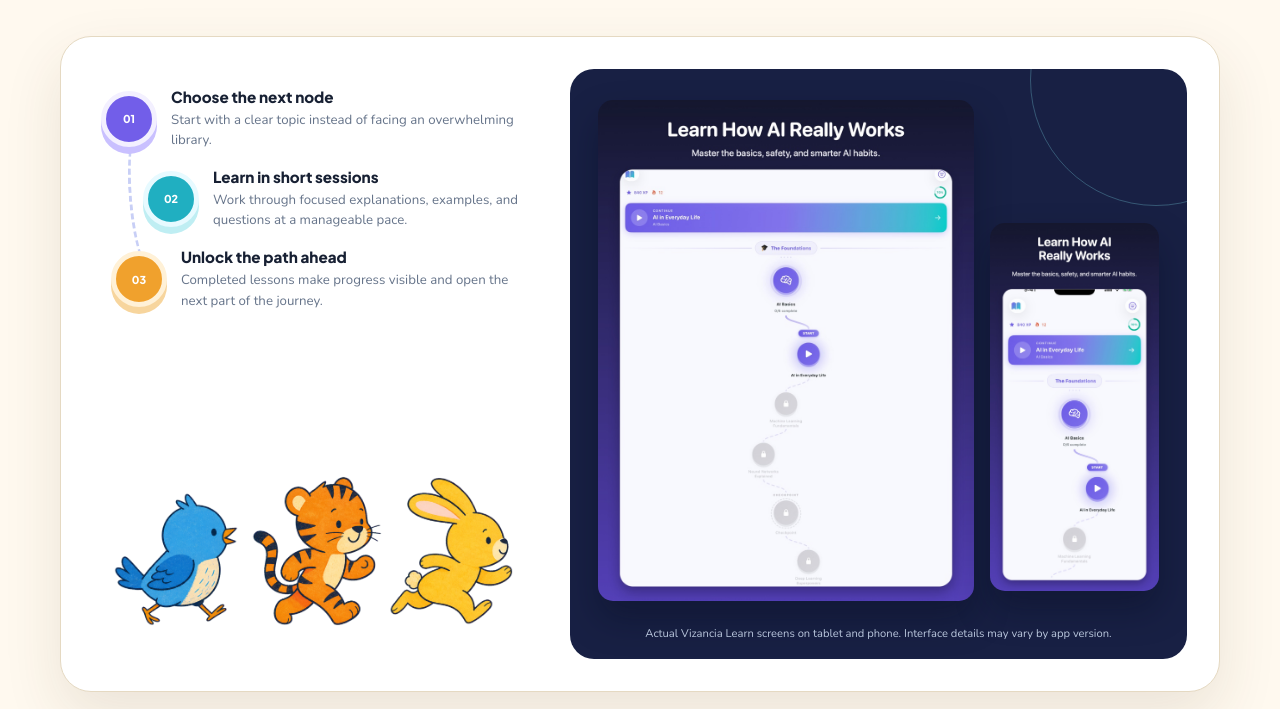
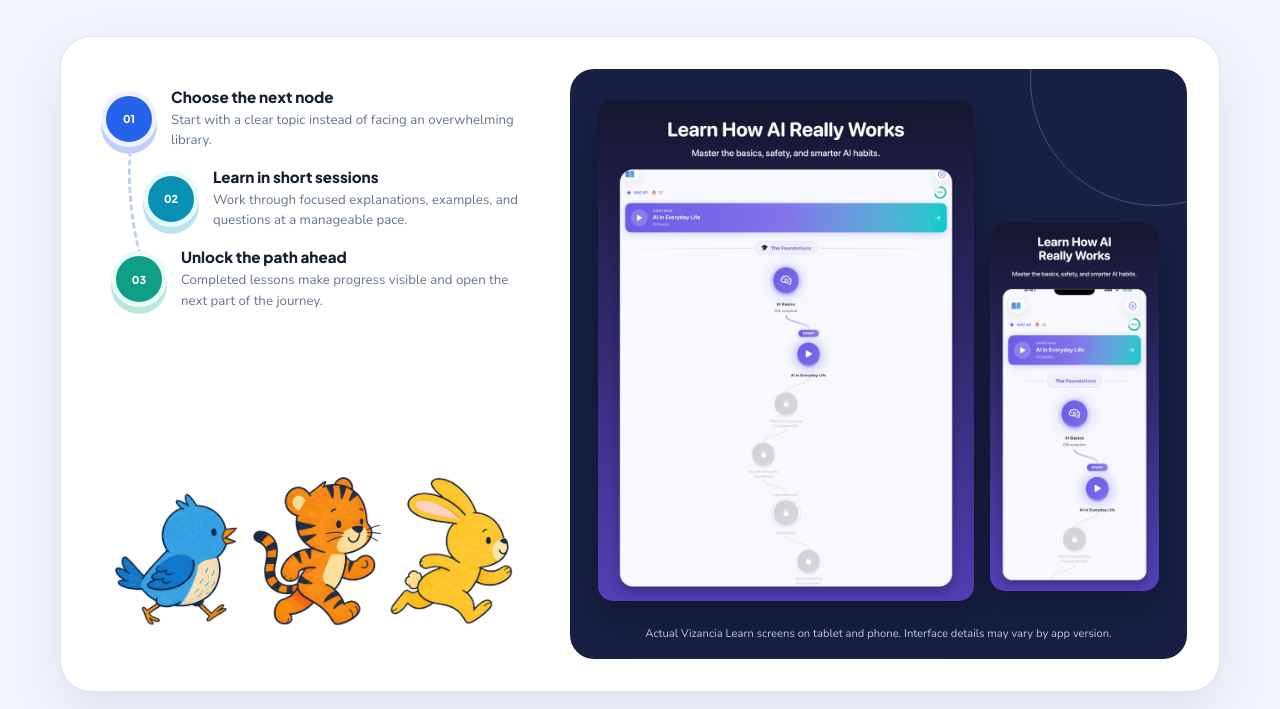
Before and after one commit to Odin686/-vizancia-site, a website: page index.html in a window 1280 px wide. Shown: the part 4931-5640 px from the top of the page. Drawn offline with Linux system fonts and the light colour scheme.

Commit message:
Align Learn section with site palette

```diff
--- a/assets/home.css
+++ b/assets/home.css
@@ -177,20 +177,20 @@ picture.media-frame > img { object-fit: cover; object-position: var(--media-posi
 .campus-route-grid span { grid-row: 1 / 3; display: grid; place-items: center; width: 46px; height: 46px; border-radius: 13px; background: rgba(114,217,232,.13); color: #89e7f2; font: 800 .73rem "Plus Jakarta Sans", sans-serif; }
 .campus-route-grid strong { color: #fff; font: 800 .91rem "Plus Jakarta Sans", sans-serif; }
 .campus-route-grid p { margin: 0; color: #bdc9dc; font-size: .8rem; line-height: 1.5; }
-.learn-path-section { overflow: hidden; border-block: 1px solid #eadfc8; background: #fff9ef; }
+.learn-path-section { overflow: hidden; border-block: 1px solid var(--pro-line); background: #f3f6ff; }
 .learn-path-intro { display: grid; grid-template-columns: minmax(0, .9fr) minmax(320px, .6fr); gap: 64px; align-items: end; margin-bottom: 40px; }
 .learn-path-intro h2 { margin: 0; color: var(--pro-ink); font: 800 clamp(2.15rem, 4.4vw, 3.7rem)/1.06 "Plus Jakarta Sans", sans-serif; letter-spacing: -.055em; }
 .learn-path-intro > p { margin: 0 0 5px; color: #5f6d82; font-size: 1.02rem; line-height: 1.75; }
-.learn-path-board { display: grid; grid-template-columns: minmax(0, .84fr) minmax(420px, 1.16fr); gap: 30px; overflow: hidden; padding: 32px; border: 1px solid #e5d9c2; border-radius: 31px; background: #fff; box-shadow: 0 24px 60px rgba(77, 57, 24, .11); }
+.learn-path-board { display: grid; grid-template-columns: minmax(0, .84fr) minmax(420px, 1.16fr); gap: 30px; overflow: hidden; padding: 32px; border: 1px solid #d9e3f1; border-radius: 31px; background: #fff; box-shadow: var(--pro-shadow); }
 .learn-path-copy { display: flex; min-width: 0; flex-direction: column; padding: 18px 8px 0; }
 .learn-path-steps { position: relative; display: grid; gap: 16px; margin: 0; padding: 0; list-style: none; }
-.learn-path-steps::before { content: ""; position: absolute; top: 28px; bottom: 28px; left: 28px; width: 42px; border-left: 3px dashed #c8cff6; border-radius: 50%; transform: rotate(-5deg); }
+.learn-path-steps::before { content: ""; position: absolute; top: 28px; bottom: 28px; left: 28px; width: 42px; border-left: 3px dashed #b9cdf7; border-radius: 50%; transform: rotate(-5deg); }
 .learn-path-steps li { position: relative; z-index: 1; display: grid; grid-template-columns: 56px 1fr; gap: 14px; align-items: center; max-width: 470px; }
 .learn-path-steps li:nth-child(2) { margin-left: 42px; }
 .learn-path-steps li:nth-child(3) { margin-left: 10px; }
-.learn-path-steps span { display: grid; place-items: center; width: 56px; height: 56px; border: 5px solid #f3f0ff; border-radius: 50%; background: #725ee9; color: #fff; box-shadow: 0 7px 0 #c9c0ff; font: 800 .68rem "Plus Jakarta Sans", sans-serif; }
-.learn-path-steps li:nth-child(2) span { border-color: #e7faff; background: #20afc1; box-shadow: 0 7px 0 #bfeef3; }
-.learn-path-steps li:nth-child(3) span { border-color: #fff1d7; background: #f0a12d; box-shadow: 0 7px 0 #f7d59d; }
+.learn-path-steps span { display: grid; place-items: center; width: 56px; height: 56px; border: 5px solid var(--pro-lavender); border-radius: 50%; background: var(--pro-blue); color: #fff; box-shadow: 0 7px 0 #bfd0fa; font: 800 .68rem "Plus Jakarta Sans", sans-serif; }
+.learn-path-steps li:nth-child(2) span { border-color: #e7f8fb; background: var(--pro-cyan); box-shadow: 0 7px 0 #b9e4ed; }
+.learn-path-steps li:nth-child(3) span { border-color: var(--pro-mint); background: var(--pro-teal); box-shadow: 0 7px 0 #bce7dc; }
 .learn-path-steps strong { display: block; color: var(--pro-ink); font: 800 .95rem "Plus Jakarta Sans", sans-serif; }
 .learn-path-steps p { margin: 4px 0 0; color: #66748a; font-size: .83rem; line-height: 1.55; }
 .learn-guides { display: block; width: min(100%, 510px); height: auto; margin: auto 0 -10px; padding-top: 30px; }
--- a/index.html
+++ b/index.html
@@ -22,7 +22,7 @@
   <link rel="icon" href="assets/favicon.svg" type="image/svg+xml">
   <link rel="apple-touch-icon" href="assets/apple-touch-icon.png">
   <link rel="stylesheet" href="assets/pro-pages.css?v=2">
-  <link rel="stylesheet" href="assets/home.css?v=6">
+  <link rel="stylesheet" href="assets/home.css?v=7">
   <link rel="stylesheet" href="assets/privacy-consent.css?v=2">
   <script type="application/ld+json">
   {
```
